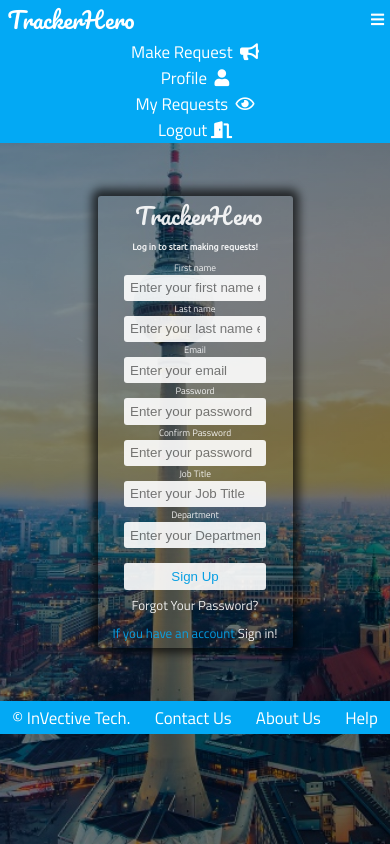
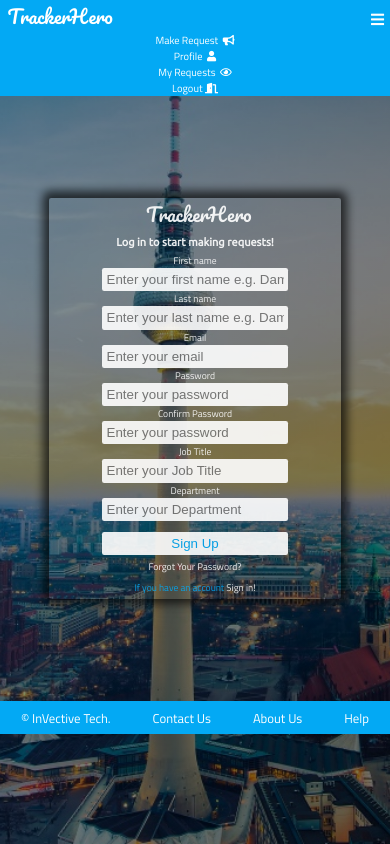
Before and after one commit to LuffyKing/Maintenance-Tracker-App, a website: page UI/html/SignupPage.html in a window 390 px wide. Both pictures are taken after a click on the link 377 px from the left and 19 px from the top of the page. Drawn offline with Linux system fonts and the light colour scheme; a web font is replaced by a local one.

Commit message:
[Feature #157581106] Changed navbar and footer sizing,added responsiveness

```diff
--- a/UI/css/signup.css
+++ b/UI/css/signup.css
@@ -7,18 +7,33 @@
   opacity: 0.9;
   width:50%;
 }
-#navbar ul, #footer ul{
-  font-size: 2.25rem;
+
+#navbar ul{
+  font-size: 2.33rem;
 }
+
+#footer ul{
+  font-size: 2.33rem;
+  height: 7.42rem;
+}
+
+#navbar li {
+  margin-right: 6.67rem;
+}
+
 .Logo{
-  font-size: 3rem;
+  font-size: 4.16rem;
+  padding-left: 1.67rem;
 }
+
 html{
   font-size: 7.5px;
 }
+
 .formSubmit {
   margin-right: 0;
 }
+
 input{
   margin :0 0;
 }
@@ -26,21 +41,70 @@
 .inputLabel{
   font-size: 1.25rem;
 }
-@media (max-height:568px) {
+
+@media (max-width:600px) {
+
   #loginPanel2{
-    height: 400px;
+    width: 75%;
   }
+
+  input,.button, select, textarea{
+    width: 100%;
+  }
+
+  .sub-logo{
+    font-size: 2rem;
+  }
+
+  .inputLabel{
+    font-size: 1.75rem;
+  }
+
+  .hamburger{
+    font-size: 2.72rem;
+  }
+
+  .Logo{
+    font-size: 3.4rem;
+    padding-left: 1.36rem;
+  }
+
+  #navbar ul{
+    font-size: 1.9rem;
+  }
+
+  #footer ul{
+    font-size: 2.33rem;
+    height: 6.07rem;
+  }
+
+  #navbar li{
+    margin-right:0;
+  }
+
   html{
     font-size: 5.5px;
   }
+
 }
 @media (min-width:1024px) {
+
   #loginPanel2 {
     padding: 2rem;
     font-size: 1.5rem;
     width:75%;
     }
+
     .inputLabel{
       font-size: 2.25rem;
     }
+
 }
+
+.inputSignup{
+  width:85%;
+}
+
+.infoLabelsSignup{
+  font-size: 2.75rem;
+}
```
